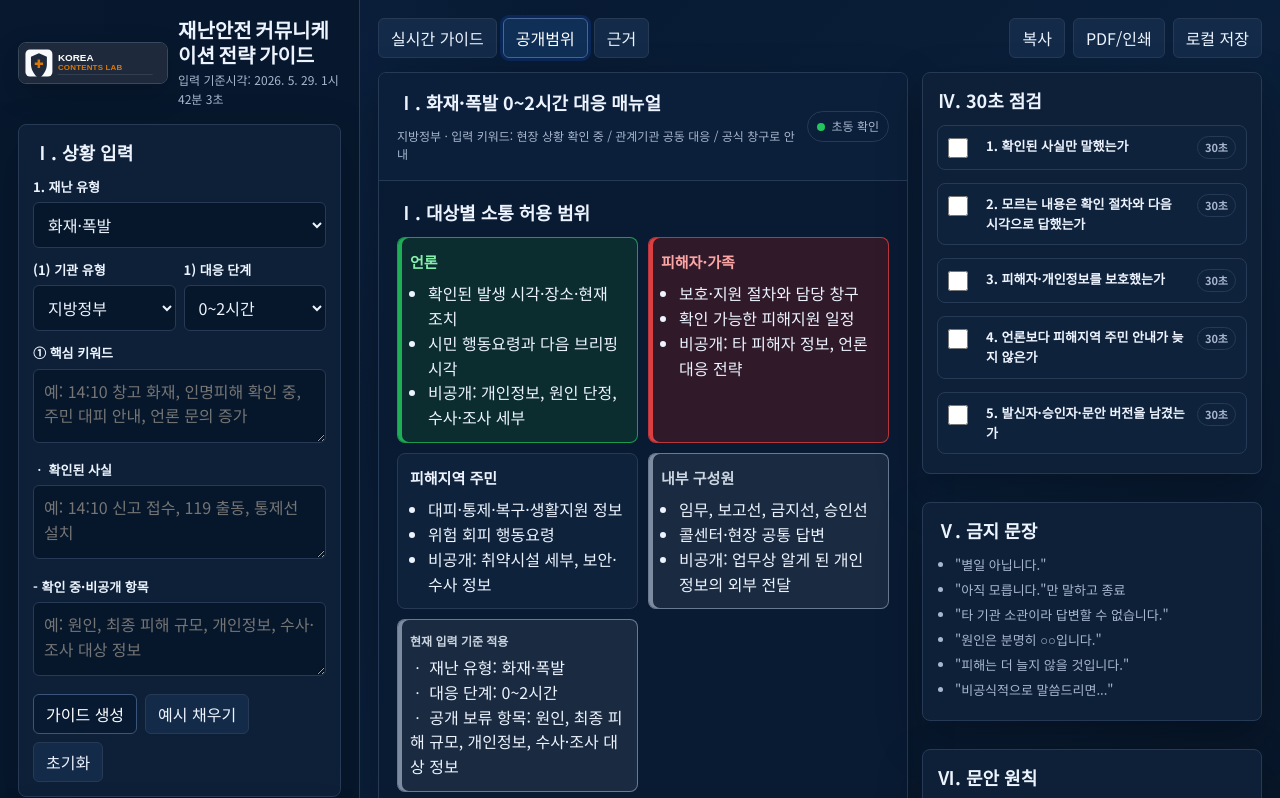
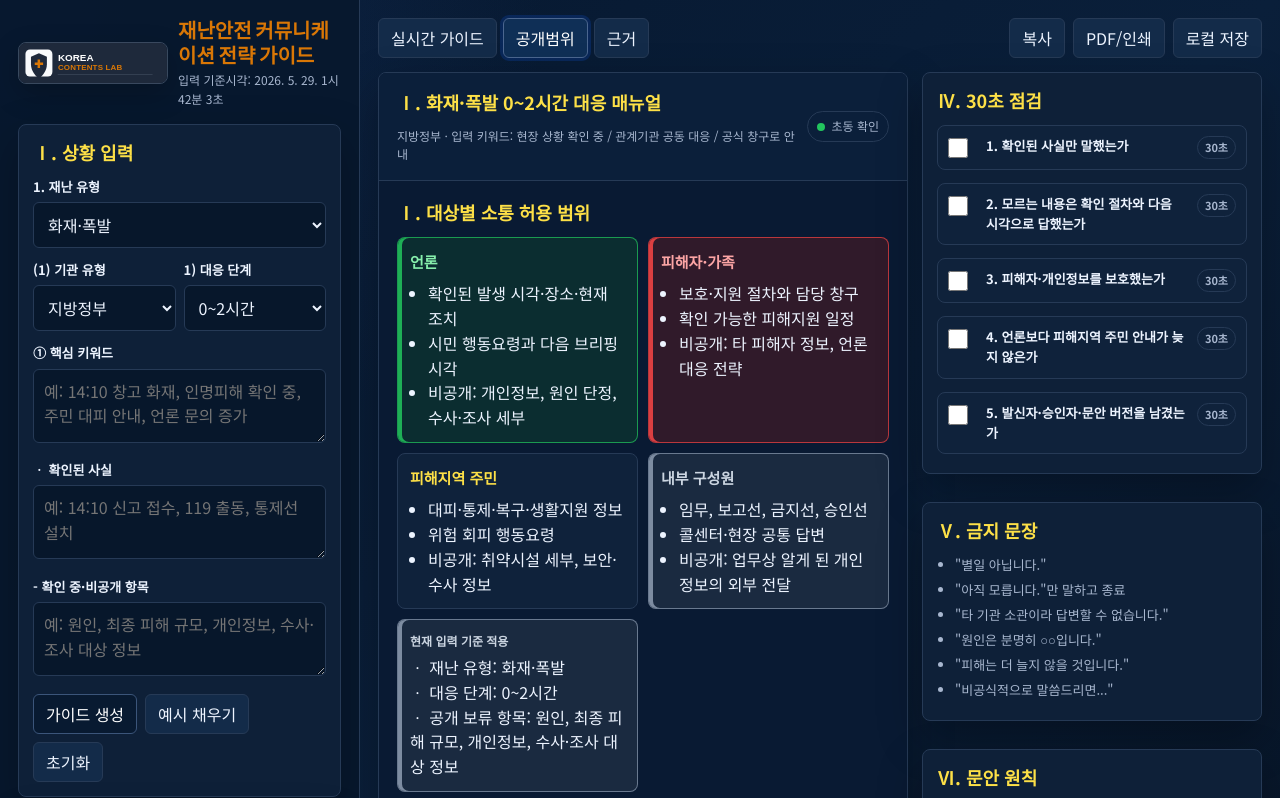
Before and after one commit to ktvwin-pixel/disaster-communication-guide, a plain HTML site: page index.html in a window 1280 px wide. Both pictures are taken after a click on the button "공개범위". Shown: the top 798 px of the page. Drawn offline with Linux system fonts and the light colour scheme.

Commit message:
Update heading colors

```diff
--- a/index.html
+++ b/index.html
@@ -22,6 +22,7 @@
       --soft: #06172e;
       --accent: #0a1b33;
       --accent-2: #d97706;
+      --subtitle: #fde047;
       --accent-3: #22c55e;
       --danger: #ef4444;
       --ok: #22c55e;
@@ -103,9 +104,18 @@
       font-size: 20px;
       line-height: 1.25;
       font-weight: 800;
+      color: var(--accent-2);
     }
-    h2 { font-size: 18px; margin-bottom: 10px; }
-    h3 { font-size: 15px; margin-bottom: 8px; }
+    h2 {
+      color: var(--subtitle);
+      font-size: 18px;
+      margin-bottom: 10px;
+    }
+    h3 {
+      color: var(--subtitle);
+      font-size: 15px;
+      margin-bottom: 8px;
+    }
     .sub { color: var(--muted); font-size: 12px; margin-top: 3px; }
 
     .section {
--- a/sw.js
+++ b/sw.js
@@ -1,4 +1,4 @@
-const CACHE_NAME = "disaster-comm-guide-v3";
+const CACHE_NAME = "disaster-comm-guide-v5";
 const ASSETS = [
   "./",
   "./index.html",
```
